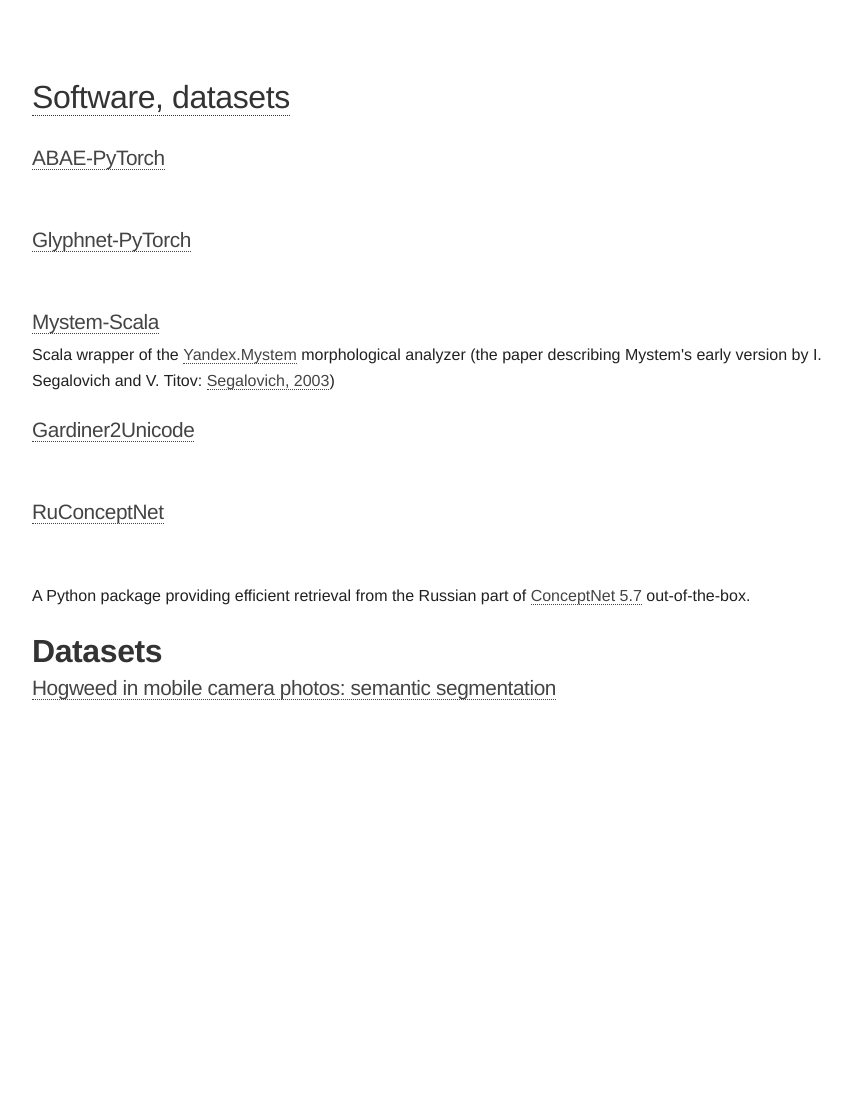
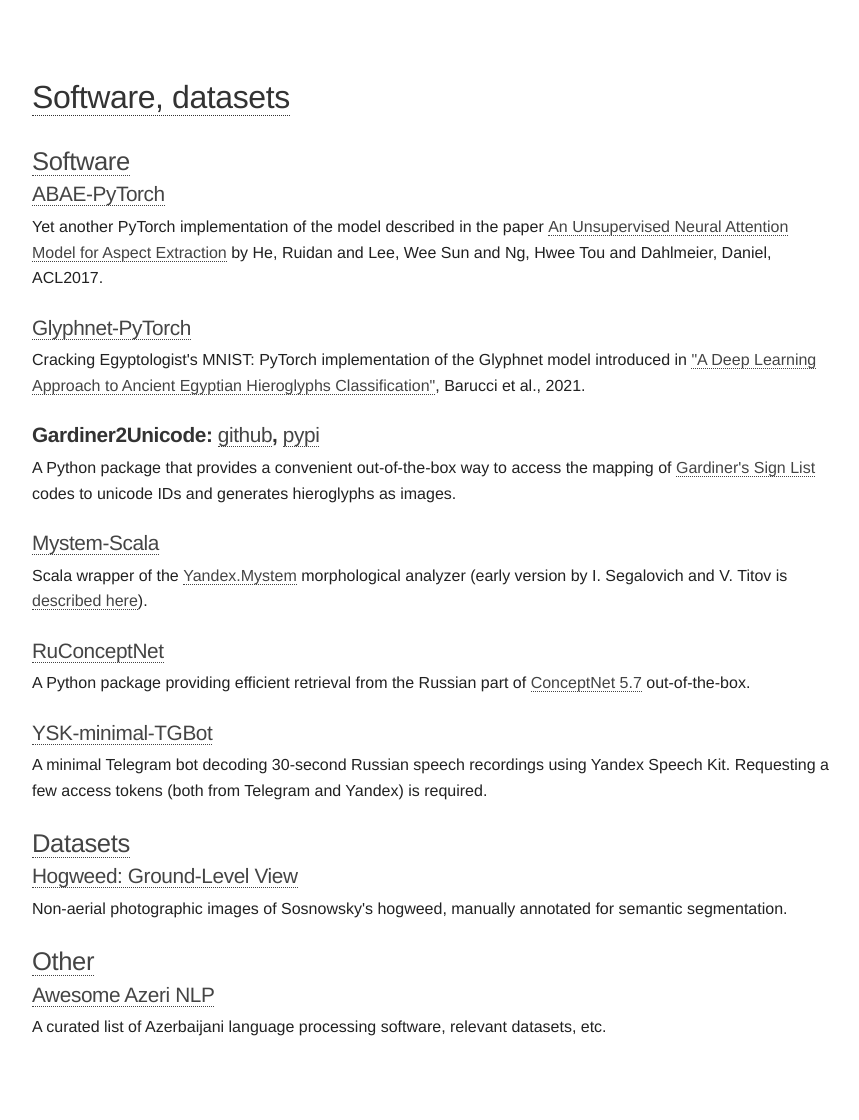
Before and after one commit to alexeyev/alexeyev.github.io, a Jekyll site: the page built from handmade.html, in a window 1280 px wide. Shown: the whole page, without its empty margins (208-1067 px from the left). Built offline with Jekyll 4.4.1, drawn with Linux system fonts in a browser that asks for light colours; before the commit the page ends 900 px from its top, so only the background shows below that.

Commit message:
Software page + UL style updated

```diff
--- a/handmade.html
+++ b/handmade.html
@@ -14,26 +14,48 @@
     </nav>
 </header>
 <div class="content list">
+    <h2><a href="#software">Software</a></h2>
 
-    <h3><a href="https://github.com/alexeyev/abae-pytorch">ABAE-PyTorch</a></h3><br/><br/>
+    <h3><a href="https://github.com/alexeyev/abae-pytorch">ABAE-PyTorch</a></h3>
+    Yet another PyTorch implementation of the model described in the paper
+    <a href="https://aclanthology.org/P17-1036/">An Unsupervised Neural Attention Model for Aspect Extraction</a>
+    by He, Ruidan and Lee, Wee Sun and Ng, Hwee Tou and Dahlmeier, Daniel, ACL2017.
+    <br/><br/>
 
-    <h3><a href="https://github.com/alexeyev/glyphnet-pytorch">Glyphnet-PyTorch</a></h3><br/><br/>
+    <h3><a href="https://github.com/alexeyev/glyphnet-pytorch">Glyphnet-PyTorch</a></h3>
+    Сracking Egyptologist's MNIST: PyTorch implementation of the Glyphnet model introduced in
+    <a href="https://ieeexplore.ieee.org/stamp/stamp.jsp?arnumber=9528382">"A Deep Learning Approach to Ancient
+        Egyptian Hieroglyphs Classification"</a>, Barucci et al., 2021.
+    <br/><br/>
+
+    <h3>Gardiner2Unicode: <a href="https://github.com/alexeyev/gardiner2unicode">github</a>,
+        <a href="https://pypi.org/project/gardiner2unicode/">pypi</a></h3>
+    A Python package that provides a convenient out-of-the-box way to access the mapping of
+    <a href="https://en.wikipedia.org/wiki/Gardiner%27s_sign_list">Gardiner's Sign List</a>
+    codes to unicode IDs and generates hieroglyphs as images.
+    <br/><br/>
 
     <h3><a href="https://github.com/alexeyev/mystem-scala">Mystem-Scala</a></h3>
+    Scala wrapper of the <a href="https://yandex.ru/dev/mystem/">Yandex.Mystem</a> morphological analyzer
+    (early version by I.&nbsp;Segalovich and V.&nbsp;Titov is
+    <a href="http://download.yandex.ru/company/iseg-las-vegas.pdf">described here</a>).
+    <br/><br/>
 
-    Scala wrapper of the <a href="https://yandex.ru/dev/mystem/">Yandex.Mystem</a> morphological analyzer
-    (the paper describing Mystem's early version by I. Segalovich and V. Titov:
-    <a href="http://download.yandex.ru/company/iseg-las-vegas.pdf">Segalovich, 2003</a>)<br/><br/>
-
-    <h3><a href="https://github.com/alexeyev/gardiner2unicode">Gardiner2Unicode</a></h3><br/><br/>
-
-    <h3><a href="https://github.com/alexeyev/RuConceptNet">RuConceptNet</a></h3><br/><br/>
-
+    <h3><a href="https://github.com/alexeyev/RuConceptNet">RuConceptNet</a></h3>
     A Python package providing efficient retrieval from the Russian part
     of <a href="http://conceptnet.io/">ConceptNet 5.7</a> out-of-the-box.<br/><br/>
 
-    <h1>Datasets</h1>
+    <h3><a href="https://github.com/alexeyev/ysk-minimal-tgbot">YSK-minimal-TGBot</a></h3>
+    A minimal Telegram bot decoding 30-second Russian speech recordings using Yandex Speech Kit. Requesting a few
+    access tokens (both from Telegram and Yandex) is required.<br/><br/>
 
-    <h3><a href="https://github.com/alexeyev/hogweed-ground-level-view">Hogweed in mobile camera photos: semantic segmentation</a></h3>
+    <h2><a href="#data">Datasets</a></h2>
+    <h3><a href="https://github.com/alexeyev/hogweed-ground-level-view">Hogweed: Ground-Level View</a></h3>
+    Non-aerial photographic images of Sosnowsky's hogweed, manually annotated for semantic segmentation.
+    <br/><br/>
+
+    <h2><a href="#other">Other</a></h2>
+    <h3><a href="https://github.com/alexeyev/awesome-azeri-nlp">Awesome Azeri NLP</a></h3>
+    A curated list of Azerbaijani language processing software, relevant datasets, etc.
 
 </div>
--- a/style.scss
+++ b/style.scss
@@ -88,8 +88,8 @@
 }
 
 ul {
-  list-style: inside circle;
-  padding-left: 0;
+  //list-style: inside circle;
+  //padding-left: 0;
 
   li {
     margin-bottom: .25rem;
@@ -103,8 +103,8 @@
 }
 
 ol {
-  list-style: inside decimal;
-  padding-left: 0;
+  //list-style: inside decimal;
+  //padding-left: 0;
 
   li {
     margin-bottom: .25rem;
```
